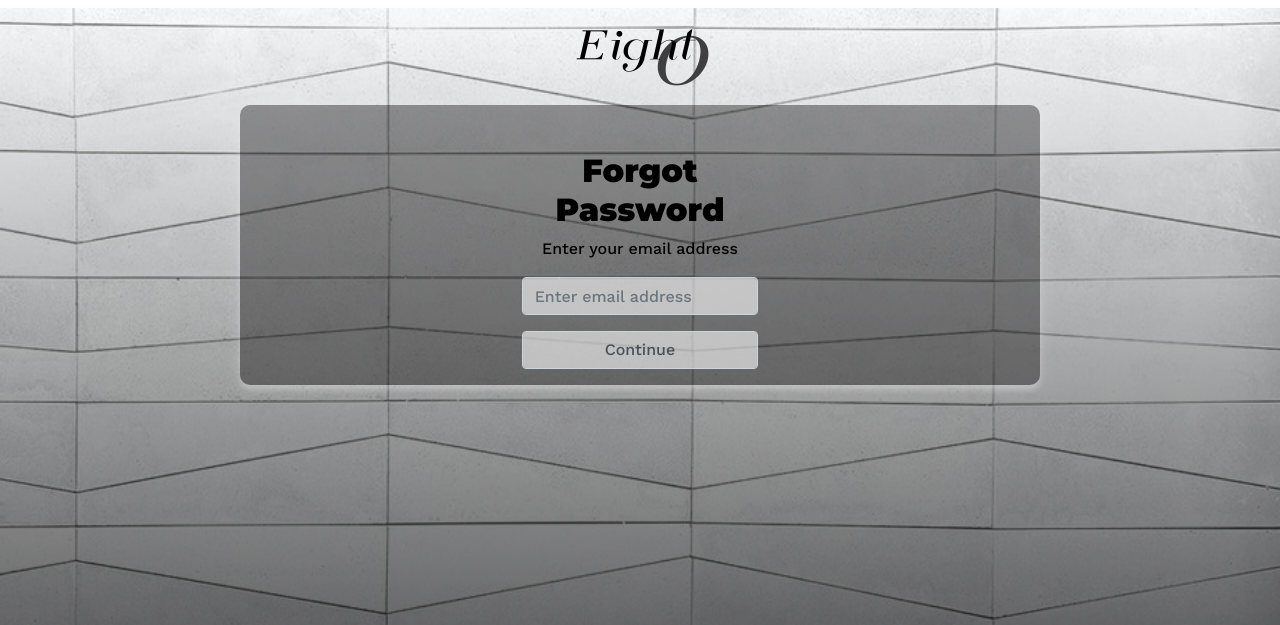
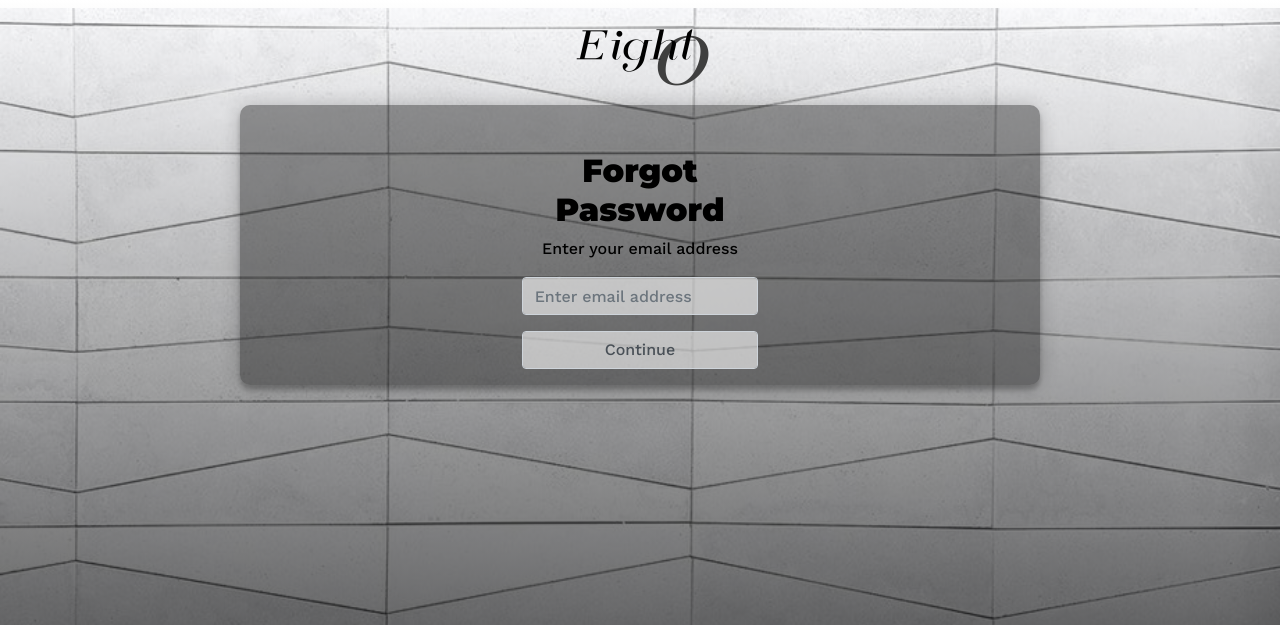
Before and after one commit to putrija/tubesproweb8, a PHP site: page /login/forgotpassword/forgot-password.php in a window 1280 px wide. Shown: the top 625 px of the page. Run offline with PHP 8.4, Linux system fonts and the light colour scheme.

Commit message:
change shadow

```diff
--- a/login/forgotpassword/forgot.css
+++ b/login/forgotpassword/forgot.css
@@ -20,7 +20,7 @@ body {
     max-height: 800px;
     max-width: 800px;
     margin: 5px auto 100px;
-    box-shadow: 0 0 20px 0 rgba(255, 255, 255, 0.2), 0 5px 5px 0 rgba(255, 255, 255, 0.24);
+    box-shadow: 0 0 20px 0 rgba(0, 0, 0, 0.2), 0 5px 5px 0 rgba(0, 0, 0, 0.24);
     border-radius: 10px;
 }
 
```
